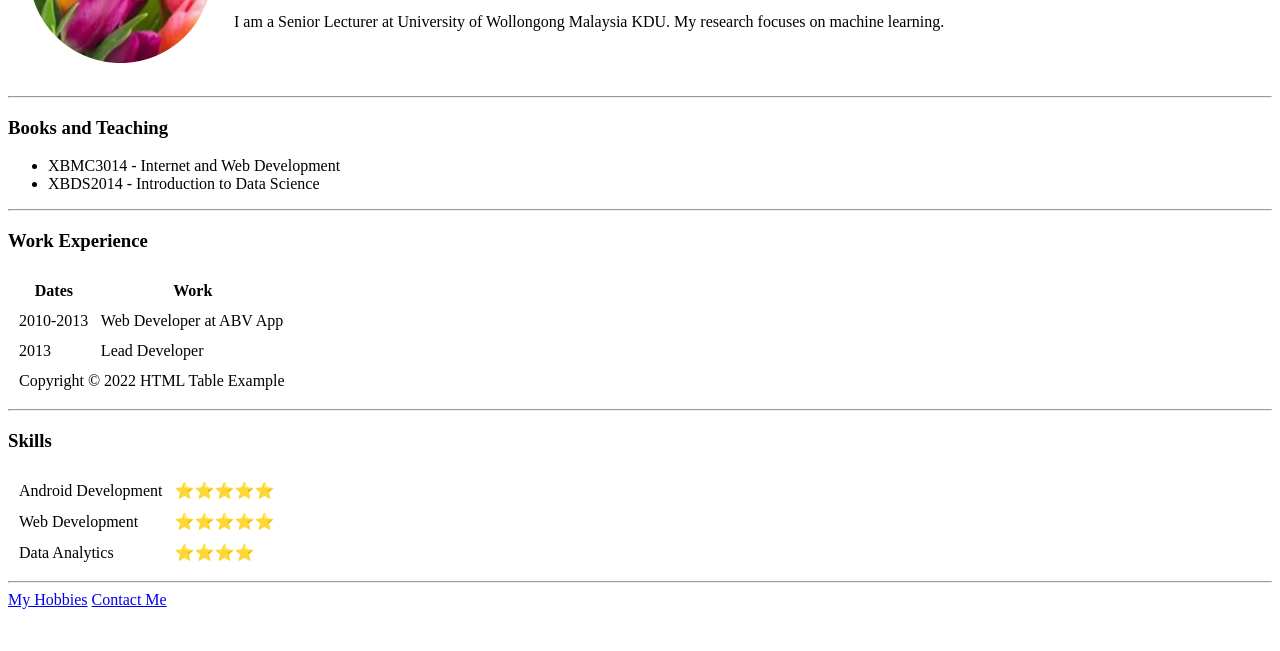
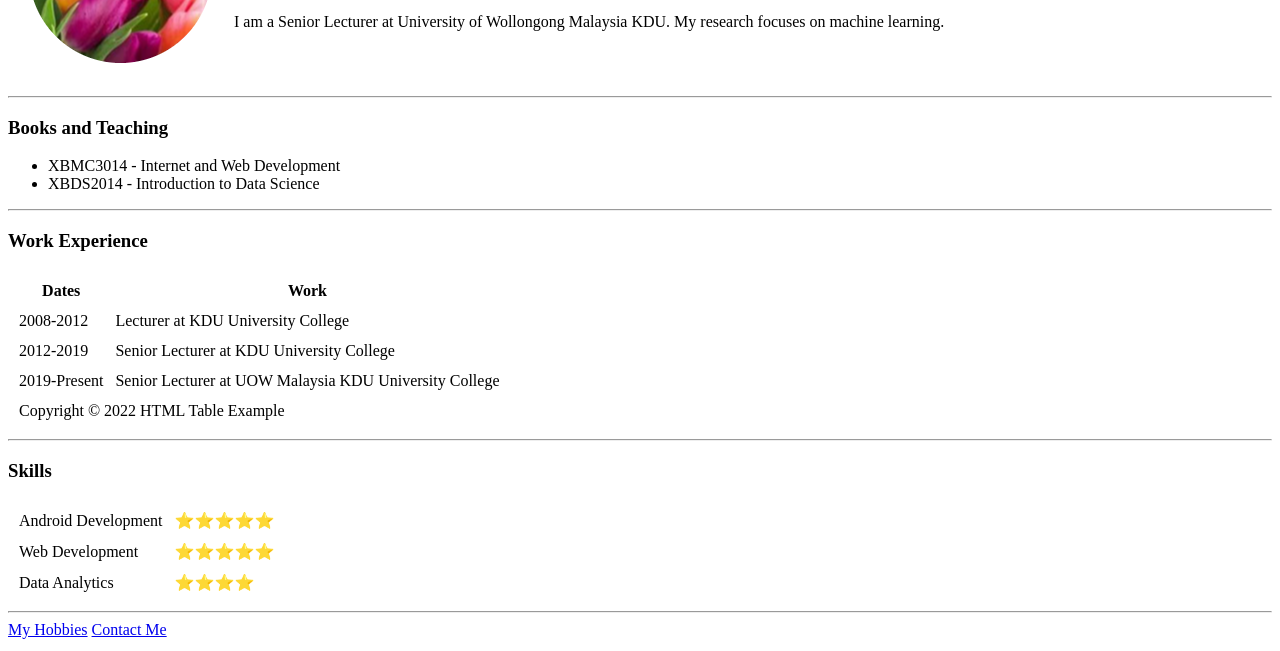
Before and after one commit to foongli/cv, a plain HTML site: page index.html in a window 1280 px wide. Shown: the part 149-800 px from the top of the page. Drawn offline with Linux system fonts and the light colour scheme.

Commit message:
Update index.html

```diff
--- a/index.html
+++ b/index.html
@@ -48,12 +48,16 @@
     </thead>
     <tbody>
       <tr>
-        <td>2010-2013</td>
-        <td>Web Developer at ABV App</td>
+        <td>2008-2012</td>
+        <td>Lecturer at KDU University College</td>
       </tr>
       <tr>
-        <td>2013</td>
-        <td>Lead Developer </td>
+        <td>2012-2019</td>
+        <td>Senior Lecturer at KDU University College</td>
+      </tr>
+      <tr>
+        <td>2019-Present</td>
+        <td>Senior Lecturer at UOW Malaysia KDU University College</td>
       </tr>
     </tbody>
     <tfoot>
@@ -79,7 +83,7 @@
     </tr>
   </table>
   <hr>
-  <a href="hobby.html">My Hobbies</a></h>
+  <a href="hobbies.html">My Hobbies</a></h>
   <a href="contact-me.html">Contact Me</a></h>
 </body>
 
```
